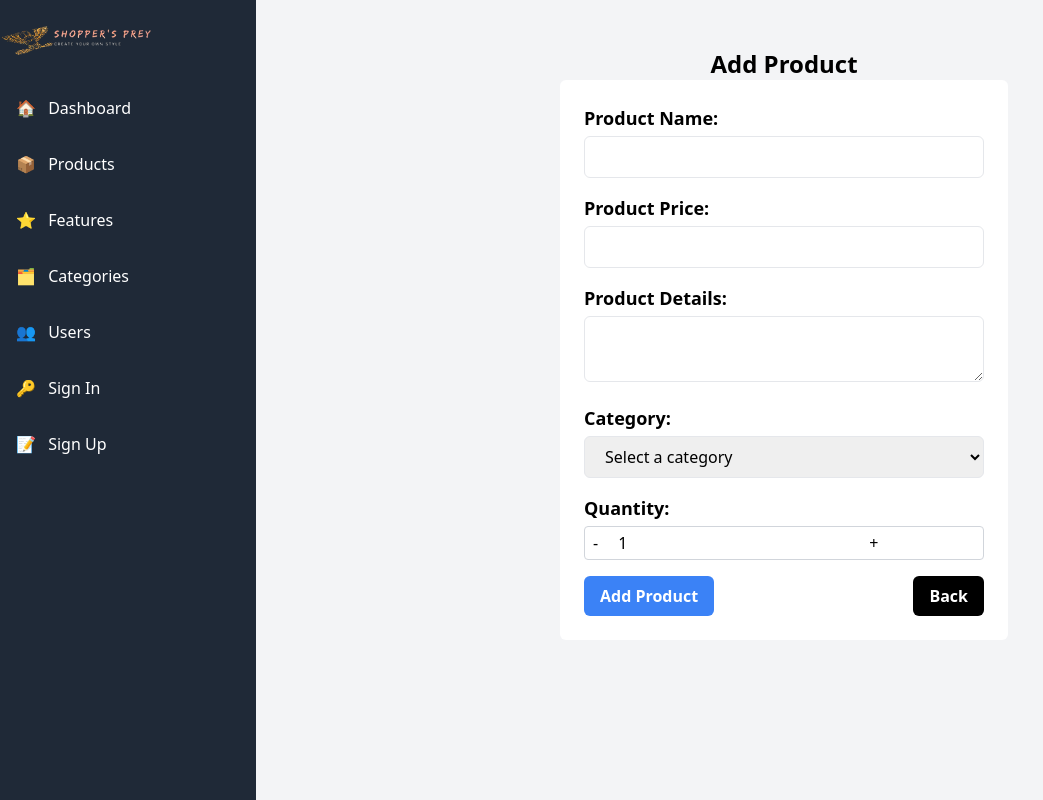
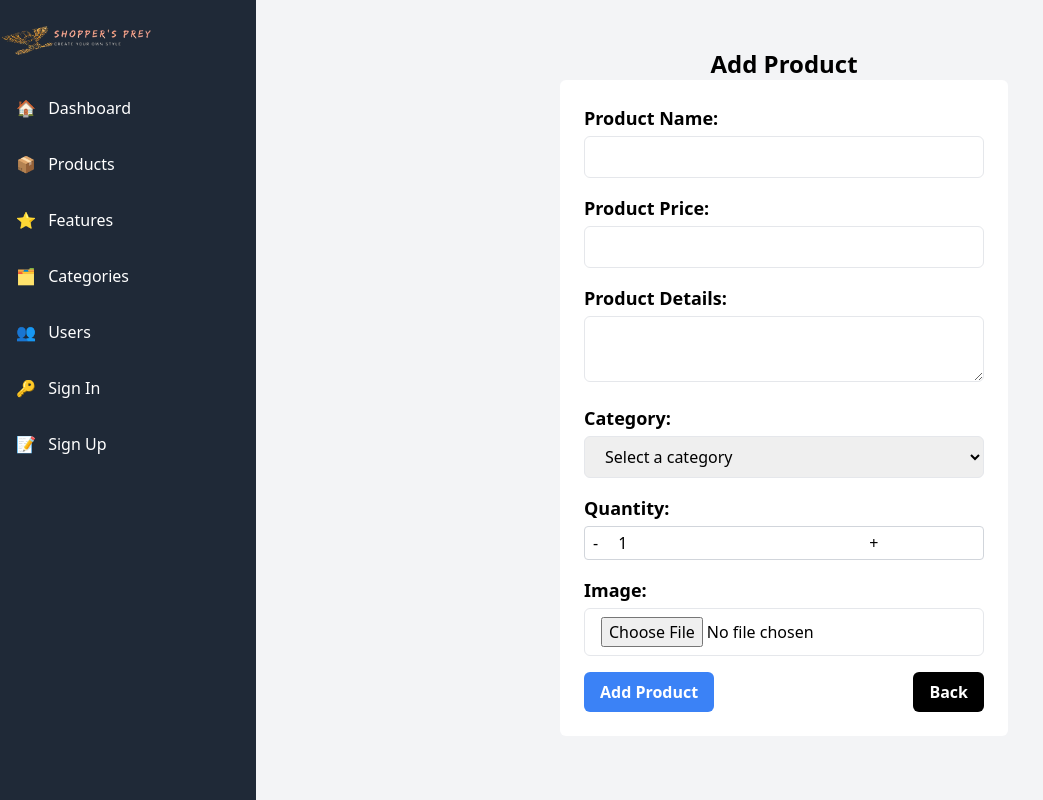
Before and after one commit to pokharel59/shoppersprey_admin, a Next.js app: page /addProduct in a window 1280 px wide. Shown: the whole page, without its empty margins (0-1043 px from the left). Built offline with nearby package versions, Linux system fonts and the light colour scheme.

Commit message:
made changes on product page files on api

```diff
--- a/app/addProduct/page.js
+++ b/app/addProduct/page.js
@@ -1,7 +1,7 @@
 "use client";
 import React, { useState } from 'react';
 import Link from 'next/link';
-import { toast} from 'react-toastify';
+import { toast } from 'react-toastify';
 import 'react-toastify/dist/ReactToastify.css';
 
 const page = () => {
@@ -10,6 +10,19 @@ const page = () => {
   const [description, setDescription] = useState("");
   const [category, setCategory] = useState("");
   const [quantity, setQuantity] = useState(1);
+  const [imageFile, setImageFile] = useState(null);
+  const [imagePreview, setImagePreview] = useState(null);
+
+  const handleImageChange = (e) => {
+    const file = e.target.files[0];
+    if (file) {
+      const reader = new FileReader();
+      reader.onloadend = () => {
+        setImagePreview(reader.result);
+      };
+      reader.readAsDataURL(file);
+    }
+  };
 
   const viewProduct = async () => {
     if (name === "", price === "", description === "", category === "", quantity === null) {
@@ -26,7 +39,8 @@ const page = () => {
             price: price,
             description: description,
             category: category,
-            quantity: parseInt(quantity)
+            quantity: parseInt(quantity),
+            image: imagePreview,
           }),
         };
 
@@ -142,6 +156,23 @@ const page = () => {
           </div>
         </div>
 
+        <div className="mb-4">
+          <label htmlFor="productDetails" className="block text-lg font-semibold mb-1">Image:</label>
+          <input
+            type="file"
+            onChange={handleImageChange}
+            id="productImage"
+            required
+            className="w-full px-4 py-2 border rounded-md"
+          />
+          {imagePreview && (
+            <div className="mb-4">
+              <label htmlFor="imagePreview" className="block text-lg font-semibold mb-1">Image Preview:</label>
+              <img src={imagePreview} alt="Image Preview" className="max-w-xs" />
+            </div>
+          )}
+        </div>
+
         <div className="flex items-center justify-between">
           <button
             type="button"
--- a/app/api/products/route.js
+++ b/app/api/products/route.js
@@ -18,6 +18,7 @@ export async function GET() {
 
 export async function POST(request) {
   const payload = await request.json();
+
   try {
     await mongoose.connect(connectionStr);
     const product = new Product(payload);
--- a/app/libs/models/product.js
+++ b/app/libs/models/product.js
@@ -6,6 +6,7 @@ const productSchema = new mongoose.Schema({
   description: String,
   category: String,
   quantity: { type: Number, required: true },
+  image: String,
 });
 
 export const Product = mongoose.models.products || mongoose.model("products", productSchema);
```
